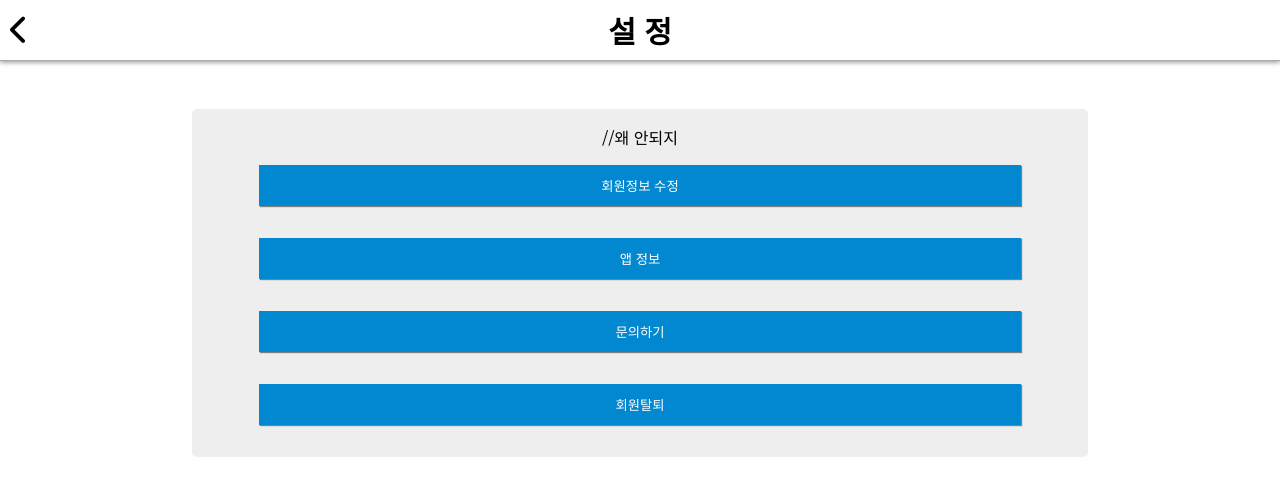
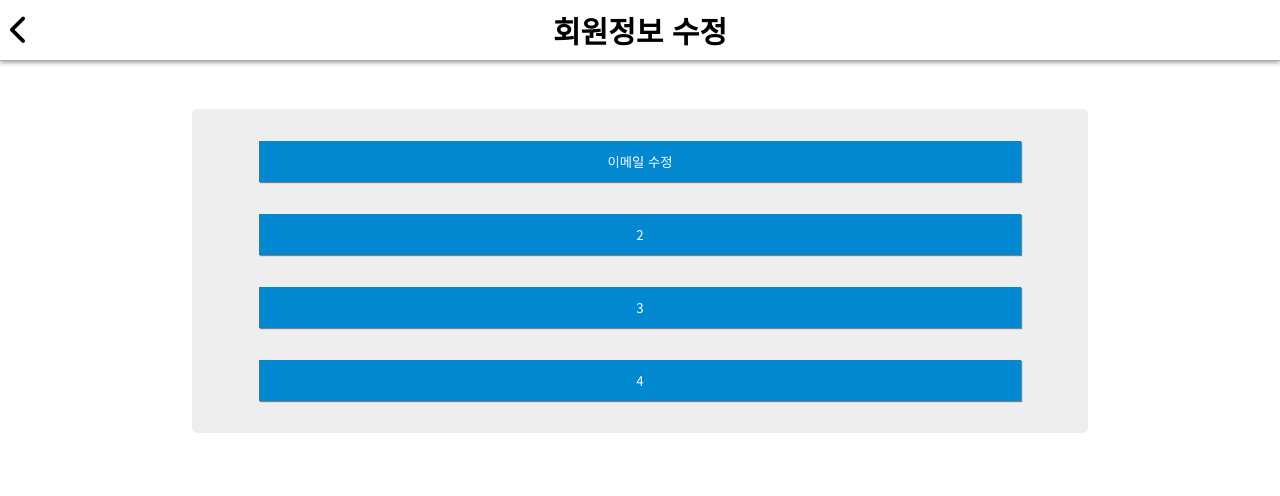
Before and after one commit to myungjin2009/SYU_BalanceTask_2021, a React (Create React App) app in the folder balance_task/client/: page /settings/EditAccount in a window 1280 px wide. Shown: the top 496 px of the page. Built offline with nearby package versions, Linux system fonts and the light colour scheme.

Commit message:
Settings.js 코딩

```diff
--- a/balance_task/client/src/components/Router.js
+++ b/balance_task/client/src/components/Router.js
@@ -67,11 +67,12 @@ const Router = (props) => {
         <Route path="/worker_invitation" component={WorkerInvitation} />
         <Route path="/project_termination" component={ProjectTermination} />
 
-        <Route path="/settings" component={Settings} />
+        <Route exact path="/settings" component={Settings} />
         <Route path="/settings/AppInfo" component={AppInfo} />
         <Route path="/settings/Contact" component={Contact} />
         <Route path="/settings/EditAccount" component={EditAccount} />
         <Route Path="/settings/Withdraw" component={Withdraw} />
+
         <Route exact component={Auth(NotFound, null)} />
       </Switch>
     </BrowserRouter>
--- a/balance_task/client/src/components/views/LoginPage/Login.js
+++ b/balance_task/client/src/components/views/LoginPage/Login.js
@@ -63,7 +63,7 @@ const Login = (props) => {
           <Default>
             <Link to="/finding_password">비밀번호를 잊으셨습니까?</Link>
           </Default>
-          <button>
+          <button onClick={() => {props.history.push('/signup');}}>
             <Link to="/signup">회원가입</Link>
           </button>
         </Content>
--- a/balance_task/client/src/components/views/SettingPage/AppInfo.js
+++ b/balance_task/client/src/components/views/SettingPage/AppInfo.js
@@ -1,11 +1,79 @@
 import React from "react";
+import styled from "styled-components";
+import Header from "../Header/Header";
 
-const AppInfo = (props) => {
-    return (
-        <h1>테스트 문장입니다.</h1>
+import {Route} from "react-router-dom";
+import {withRouter} from "react-router";
 
+const title = "앱 정보";
 
-    );
-};
+class AppInfo extends React.Component {
+    constructor(props) {
+      super(props);
+      //this.state={};
+    }
 
-export default AppInfo
+    render() {
+        return (
+          <Container>
+            <Header title={title}></Header>
+            <InputBox>
+              <h2>Balance Task</h2>
+              　<br/>
+              앱 버전 : 0.1 Beta<br/>
+              <Orange>최신 버전 : 0.1 Beta<br/></Orange>
+              　<br/>
+              제작자 : 두유개발자<br/>
+              UI : 박건형, 김명진<br/>
+              Server : 백정훈, 하동호<br/>
+            </InputBox>
+
+          </Container>
+        );
+      }
+}
+
+const Container = styled.div`
+  display: flex;
+  flex-direction: column;
+  align-items: center;
+  width: auto;
+  height: auto;
+  gap: 6vh;
+`;
+
+const InputBox = styled.div`
+  display: flex;
+  flex-direction: column;
+  align-items: center;
+  border: none;
+  width: 70vw;
+  padding-top: 2vh;
+  padding-bottom: 2vh;
+  border-radius: 5px;
+  background: #eee;
+
+  & > button {
+    background: #0288d1;
+    width: 85%;
+    border: none;
+    color: white;
+    padding: 11px;
+    margin-top: 2vh;
+    margin-bottom: 2vh;
+    box-shadow: 1px 1px 1px gray;
+    &:hover{
+      background-color: rgb(21, 172, 253);
+    }
+    &:active {
+      box-shadow: -1px -1px 1px gray;
+      background-color: rgb(1,83,126);
+    }
+  }
+`;
+
+const Orange = styled.div`
+  color: orange;
+`;
+
+export default withRouter(AppInfo);
--- a/balance_task/client/src/components/views/SettingPage/Contact.js
+++ b/balance_task/client/src/components/views/SettingPage/Contact.js
@@ -0,0 +1,72 @@
+import React from "react";
+import styled from "styled-components";
+import Header from "../Header/Header";
+
+import {Route} from "react-router-dom";
+import {withRouter} from "react-router";
+
+const title = "문의하기";
+
+class Contact extends React.Component {
+    constructor(props) {
+      super(props);
+      //this.state={};
+    }
+
+    render() {
+        return (
+          <Container>
+            <Header title={title}></Header>
+            <InputBox>
+              <h2>준비중입니다.</h2>
+            </InputBox>
+
+          </Container>
+        );
+      }
+}
+
+const Container = styled.div`
+  display: flex;
+  flex-direction: column;
+  align-items: center;
+  width: auto;
+  height: auto;
+  gap: 6vh;
+`;
+
+const InputBox = styled.div`
+  display: flex;
+  flex-direction: column;
+  align-items: center;
+  border: none;
+  width: 70vw;
+  padding-top: 2vh;
+  padding-bottom: 2vh;
+  border-radius: 5px;
+  background: #eee;
+
+  & > button {
+    background: #0288d1;
+    width: 85%;
+    border: none;
+    color: white;
+    padding: 11px;
+    margin-top: 2vh;
+    margin-bottom: 2vh;
+    box-shadow: 1px 1px 1px gray;
+    &:hover{
+      background-color: rgb(21, 172, 253);
+    }
+    &:active {
+      box-shadow: -1px -1px 1px gray;
+      background-color: rgb(1,83,126);
+    }
+  }
+`;
+
+const Orange = styled.div`
+  color: orange;
+`;
+
+export default withRouter(Contact);
--- a/balance_task/client/src/components/views/SettingPage/EditAccount.js
+++ b/balance_task/client/src/components/views/SettingPage/EditAccount.js
@@ -1,7 +1,72 @@
 import React from "react";
+import styled from "styled-components";
+import Header from "../Header/Header";
 
-const EditAccount = (props) => {
-    return <h1>회원정보 수정</h1>;
+import {Route} from "react-router-dom";
+import {withRouter} from "react-router";
+
+const title = "회원정보 수정";
+
+class EditAccount extends React.Component {
+    constructor(props) {
+      super(props);
+      //this.state={};
+    }
+
+    render() {
+        return (
+          <Container>
+            <Header title={title}></Header>
+            <InputBox>
+              <button onClick={() => {
+                this.props.history.push('/settings/EditAccount')}}>이메일 수정</button>
+              <button>2</button>
+              <button>3</button>
+              <button>4</button>
+            </InputBox>
+
+          </Container>
+        );
+      }
 }
 
-export default EditAccount;
+const Container = styled.div`
+  display: flex;
+  flex-direction: column;
+  align-items: center;
+  width: auto;
+  height: auto;
+  gap: 6vh;
+`;
+
+const InputBox = styled.div`
+  display: flex;
+  flex-direction: column;
+  align-items: center;
+  border: none;
+  width: 70vw;
+  padding-top: 2vh;
+  padding-bottom: 2vh;
+  border-radius: 5px;
+  background: #eee;
+
+  & > button {
+    background: #0288d1;
+    width: 85%;
+    border: none;
+    color: white;
+    padding: 11px;
+    margin-top: 2vh;
+    margin-bottom: 2vh;
+    box-shadow: 1px 1px 1px gray;
+    &:hover{
+      background-color: rgb(21, 172, 253);
+    }
+    &:active {
+      box-shadow: -1px -1px 1px gray;
+      background-color: rgb(1,83,126);
+    }
+  }
+`;
+
+export default withRouter(EditAccount);
--- a/balance_task/client/src/components/views/SettingPage/Settings.js
+++ b/balance_task/client/src/components/views/SettingPage/Settings.js
@@ -13,7 +13,6 @@ class Settings extends React.Component {
   constructor(props) {
     super(props);
     //this.state={};
-    console.log(props.history);
   }
 
   render() {
@@ -21,11 +20,14 @@ class Settings extends React.Component {
       <Container>
         <Header title={title}></Header>
         <InputBox>
-          //왜 안되지
-          <button onClick={(props) => {props.history.push('/settings/EditAccount')}}>회원정보 수정</button>
-          <button>앱 정보</button>
-          <button>문의하기</button>
-          <button>회원탈퇴</button>
+          <button onClick={() => {
+            this.props.history.push('/settings/EditAccount')}}>회원정보 수정</button>
+          <button onClick={() => {
+            this.props.history.push('/settings/AppInfo')}}>앱 정보</button>
+          <button onClick={() => {
+            this.props.history.push('/settings/Contact')}}>문의하기</button>
+          <button onClick={() => {
+            this.props.history.push('/settings/Withdraw')}}>회원탈퇴</button>
         </InputBox>
 
       </Container>
--- a/balance_task/client/src/components/views/SettingPage/Withdraw.js
+++ b/balance_task/client/src/components/views/SettingPage/Withdraw.js
@@ -0,0 +1,88 @@
+import React from "react";
+import styled from "styled-components";
+import Header from "../Header/Header";
+
+import {Route} from "react-router-dom";
+import {withRouter} from "react-router";
+
+const title = "회원탈퇴";
+
+class Withdraw extends React.Component {
+    constructor(props) {
+      super(props);
+      //this.state={};
+    }
+
+    render() {
+        return (
+          <Container>
+            <Header title={title}></Header>
+            <InputBox>
+              <h3>정말로 회원탈퇴를 하시겠습니까?</h3>
+              비밀번호를 한번 더 입력해주십시오.
+
+              <input type="password"></input>
+              <button>회원탈퇴 확인</button>
+            </InputBox>
+
+          </Container>
+        );
+      }
+}
+
+const Container = styled.div`
+  display: flex;
+  flex-direction: column;
+  align-items: center;
+  width: auto;
+  height: auto;
+  gap: 6vh;
+`;
+
+const InputBox = styled.div`
+  display: flex;
+  flex-direction: column;
+  align-items: center;
+  border: none;
+  width: 70vw;
+  padding-top: 2vh;
+  padding-bottom: 2vh;
+  border-radius: 5px;
+  background: #eee;
+
+
+  & > input {
+    width: 55%;
+    margin-top: 5vh;
+    padding: 5px;
+    outline: none;
+    font-size: 16px;
+    border: 1px solid gray;
+    border: none;
+  }
+
+  & > h3 {
+      margin-top: 2vh;
+  }
+
+  & > button {
+    background: rgb(168,1,1);
+    width: 40%;
+    border: none;
+    color: white;
+    padding: 11px;
+    margin-top: 5vh;
+    margin-bottom: 3vh;
+    box-shadow: 1px 1px 1px gray;
+    &:hover{
+      background-color: rgb(217, 1, 1);
+    }
+    &:active {
+      box-shadow: -1px -1px 1px gray;
+      background-color: rgb(132,1,1);
+    }
+  }
+`;
+
+
+export default withRouter(Withdraw);
```
